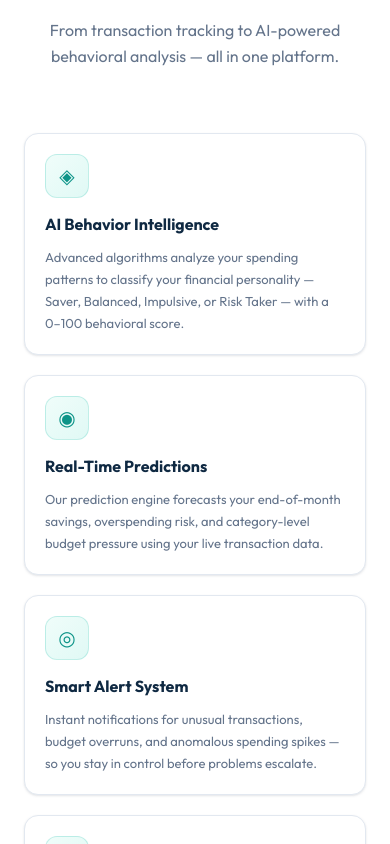
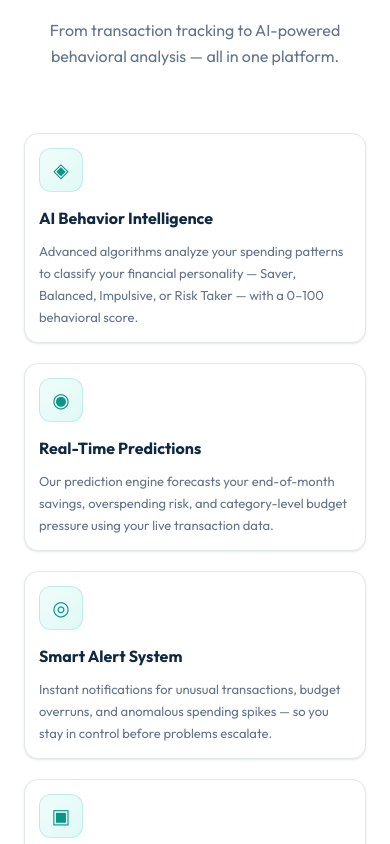
Before and after one commit to ummehira/moneymind-analyzer, a React (Vite) app in the folder moneymind/frontend/: page / in a window 390 px wide. Shown: the part 2340-3184 px from the top of the page. Built offline with nearby package versions, Linux system fonts and the light colour scheme; no server answers.

Commit message:
Update globals.css

```diff
--- a/moneymind/frontend/src/styles/globals.css
+++ b/moneymind/frontend/src/styles/globals.css
@@ -130,3 +130,6 @@ input,select,textarea{font-family:inherit;}
     grid-template-columns: 1fr !important;
   }
 }
+@media (max-width: 768px) {
+  .card { padding: 14px !important; }
+}
```
